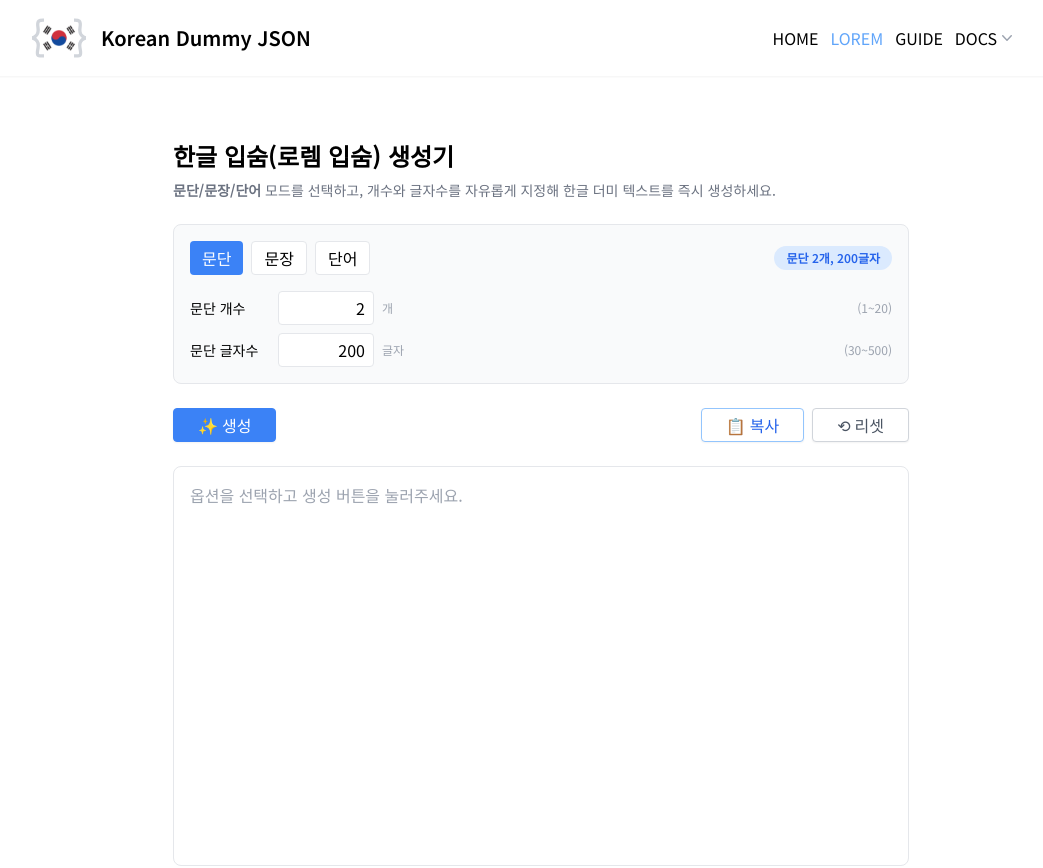
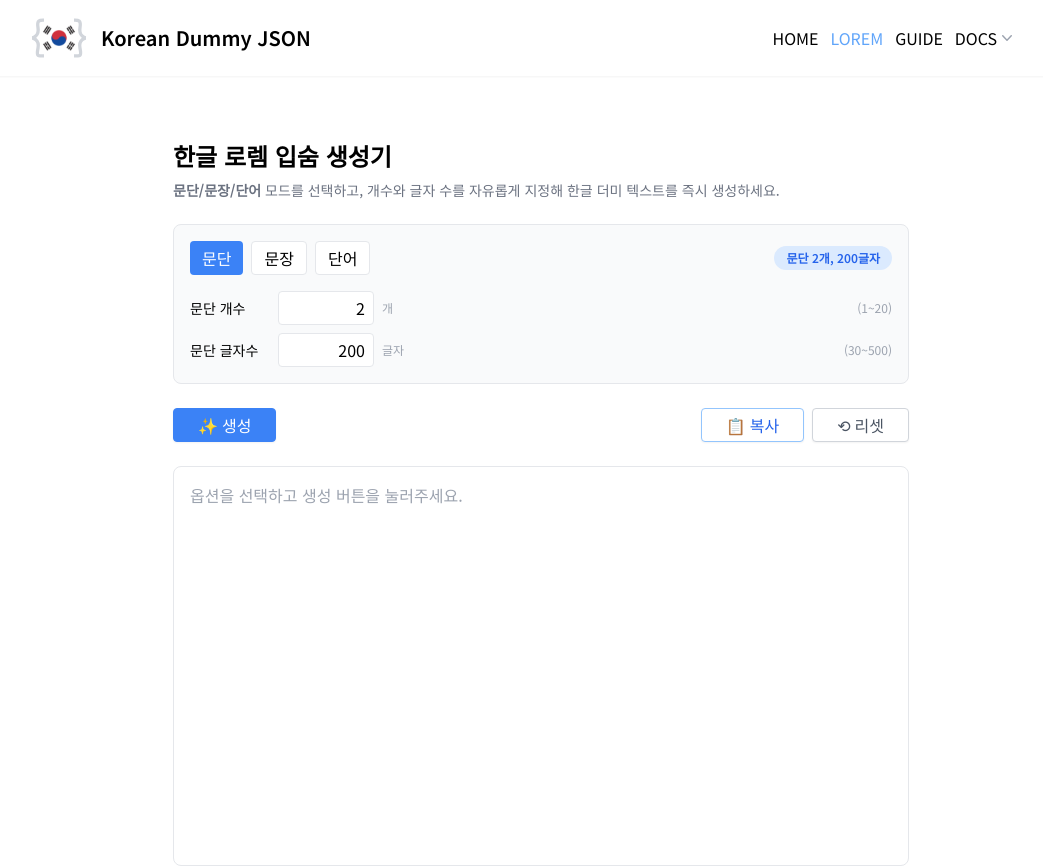
Before and after one commit to NamJongtae/koreanDummyJSON, a Next.js app: page /lorem in a window 1280 px wide. Shown: the top 868 px of the page, without its empty margins (99-1142 px from the left). Built offline with nearby package versions, Linux system fonts and the light colour scheme; no server answers.

Commit message:
Fix: LoremHeader 컴포넌트 제목 수정

```diff
--- a/src/components/lorem/lorem-header.tsx
+++ b/src/components/lorem/lorem-header.tsx
@@ -2,9 +2,9 @@ import React from "react";
 
 const LoremHeader = () => (
   <header className="mb-6">
-    <h1 className="text-2xl font-bold mb-2">한글 입숨(로렘 입숨) 생성기</h1>
+    <h1 className="text-2xl font-bold mb-2">한글 로렘 입숨 생성기</h1>
     <p className="text-gray-500 text-sm">
-      <b>문단/문장/단어</b> 모드를 선택하고, 개수와 글자수를 자유롭게
+      <b>문단/문장/단어</b> 모드를 선택하고, 개수와 글자 수를 자유롭게
       지정해 한글 더미 텍스트를 즉시 생성하세요.
     </p>
   </header>
```
